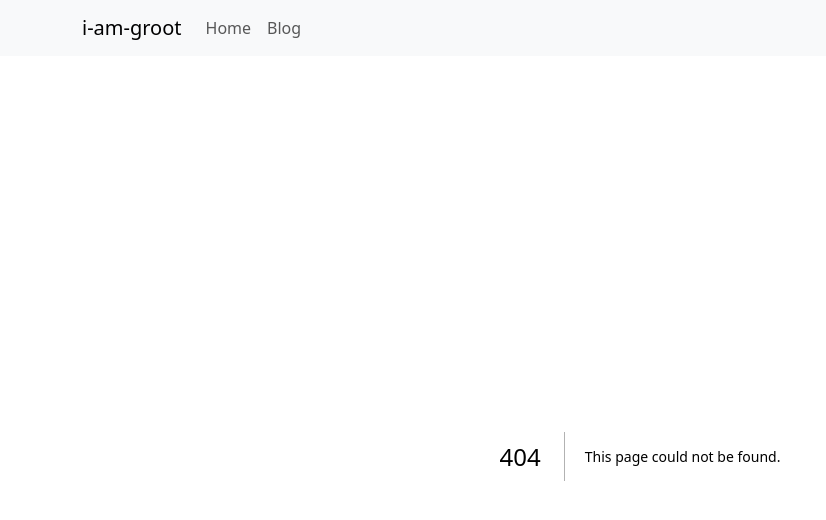
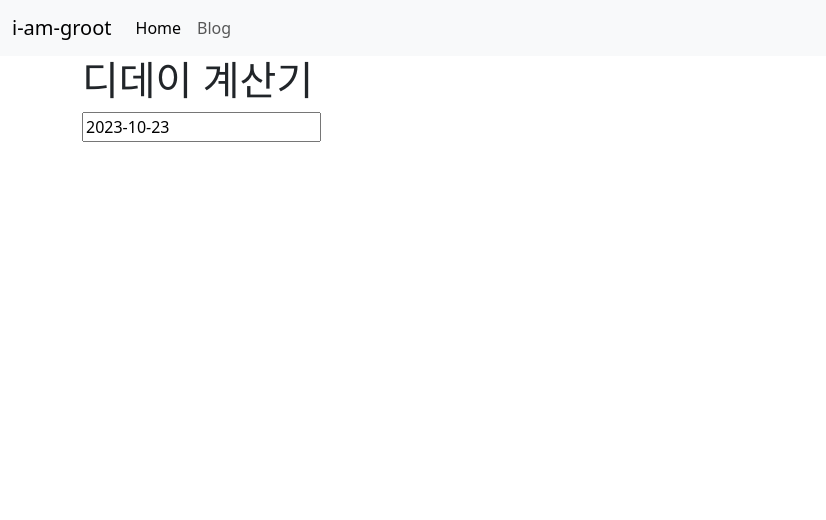
Before and after one commit to zziri/app, a Next.js app: page /calculator/d-day in a window 1280 px wide. Before the commit this address had no page. Shown: the top 520 px of the page, without its empty margins (0-826 px from the left). Built offline with nearby package versions, Linux system fonts and the light colour scheme.

Commit message:
add d-day page

```diff
--- /dev/null
+++ b/src/components/Calendar.tsx
@@ -0,0 +1,71 @@
+import { getMonth, getYear } from "date-fns";
+import { useEffect, useState } from "react";
+import 'react-datepicker/dist/react-datepicker.css';
+import ko from 'date-fns/locale/ko';
+import DatePicker from 'react-datepicker';
+import { range } from 'lodash-es';
+
+export default function Calendar() {
+  const now = new Date();
+  const [startDate, setStartDate] = useState<Date>(now);
+  const years = range(1990, getYear(now) + 1, 1);
+  const months = ['1월', '2월', '3월', '4월', '5월', '6월', '7월', '8월', '9월', '10월', '11월', '12월'];
+
+  return (
+    <DatePicker
+      renderCustomHeader={({
+        date,
+        changeYear,
+        changeMonth,
+        decreaseMonth,
+        increaseMonth,
+        prevMonthButtonDisabled,
+        nextMonthButtonDisabled
+      }) => (
+        <div
+          style={{
+            margin: 10,
+            display: "flex",
+            justifyContent: "center"
+          }}
+        >
+          <button onClick={decreaseMonth} disabled={prevMonthButtonDisabled}>
+            {"<"}
+          </button>
+          <select
+            value={getYear(date)}
+            onChange={({ target: { value } }) => changeYear(Number(value))}
+          >
+            {years.map(option => (
+              <option key={option} value={option}>
+                {option}
+              </option>
+            ))}
+          </select>
+
+          <select
+            value={months[getMonth(date)]}
+            onChange={({ target: { value } }) =>
+              changeMonth(months.indexOf(value))
+            }
+          >
+            {months.map(option => (
+              <option key={option} value={option}>
+                {option}
+              </option>
+            ))}
+          </select>
+
+          <button onClick={increaseMonth} disabled={nextMonthButtonDisabled}>
+            {">"}
+          </button>
+        </div>
+      )}
+      selected={startDate}
+      dateFormat={"yyyy-MM-dd"}
+      locale={ko}
+      onChange={(date: Date) => setStartDate(date)}
+      minDate={now}
+    />
+  );
+}
--- a/src/components/NavigationBar.tsx
+++ b/src/components/NavigationBar.tsx
@@ -1,20 +1,24 @@
-import { Container, Nav, Navbar } from "react-bootstrap";
+import Link from "next/link";
 
 export default function NavigationBar() {
   return (
-    <>
-      <Navbar expand="lg" className="bg-body-tertiary">
-      <Container>
-        <Navbar.Brand href="#">i-am-groot</Navbar.Brand>
-        <Navbar.Toggle aria-controls="basic-navbar-nav" />
-        <Navbar.Collapse id="basic-navbar-nav" className="justify-content-end">
-          <Nav className="me-auto">
-            <Nav.Link href="/">Home</Nav.Link>
-            <Nav.Link href="https://page.zziri.me">Blog</Nav.Link>
-          </Nav>
-        </Navbar.Collapse>
-      </Container>
-    </Navbar>
-    </>
+    <nav className="navbar navbar-expand bg-body-tertiary">
+      <div className="container-fluid">
+        <div className="navbar-brand">i-am-groot</div>
+        <button className="navbar-toggler" type="button" data-bs-toggle="collapse" data-bs-target="#navbarNav" aria-controls="navbarNav" aria-expanded="false" aria-label="Toggle navigation">
+          <span className="navbar-toggler-icon"></span>
+        </button>
+        <div className="navbar-collapse" id="navbarNav">
+          <ul className="navbar-nav">
+            <li className="nav-item">
+              <Link className="nav-link active" aria-current="page" href="/">Home</Link>
+            </li>
+            <li className="nav-item">
+              <Link className="nav-link" href="https://page.zziri.me">Blog</Link>
+            </li>
+          </ul>
+        </div>
+      </div>
+    </nav>
   );
 }
--- a/src/pages/_app.tsx
+++ b/src/pages/_app.tsx
@@ -1,13 +1,16 @@
 import NavigationBar from '@/components/NavigationBar';
-import '@/styles/globals.css'
-import 'bootstrap/dist/css/bootstrap.min.css'
-import type { AppProps } from 'next/app'
+// import '@/styles/globals.css';
+import 'bootstrap/dist/css/bootstrap.min.css';
+// import '@picocss/pico';
+import type { AppProps } from 'next/app';
 
 export default function App({ Component, pageProps }: AppProps) {
   return (
     <>
       <NavigationBar />
+      <div className='container'>
       <Component {...pageProps} />
+      </div>
     </>
   );
 }
--- /dev/null
+++ b/src/pages/calculator/d-day.tsx
@@ -0,0 +1,14 @@
+import Calendar from "@/components/Calendar";
+import SeoHead from "@/components/SeoHead";
+
+export default function DDayCal() {
+  return (
+    <>
+      <SeoHead
+        title='디데이 계산기 | D-Day'
+        description='D-Day 를 간단하게 계산할 수 있는 디데이 계산기입니다.' />
+      <h1>디데이 계산기</h1>
+      <Calendar />
+    </>
+  );
+}
```
Also changed, not shown: package.json (+8 -0 lines), src/pages/index.tsx (+8 -1 lines), 1 other file (tests, documents, lock files or other folders).
